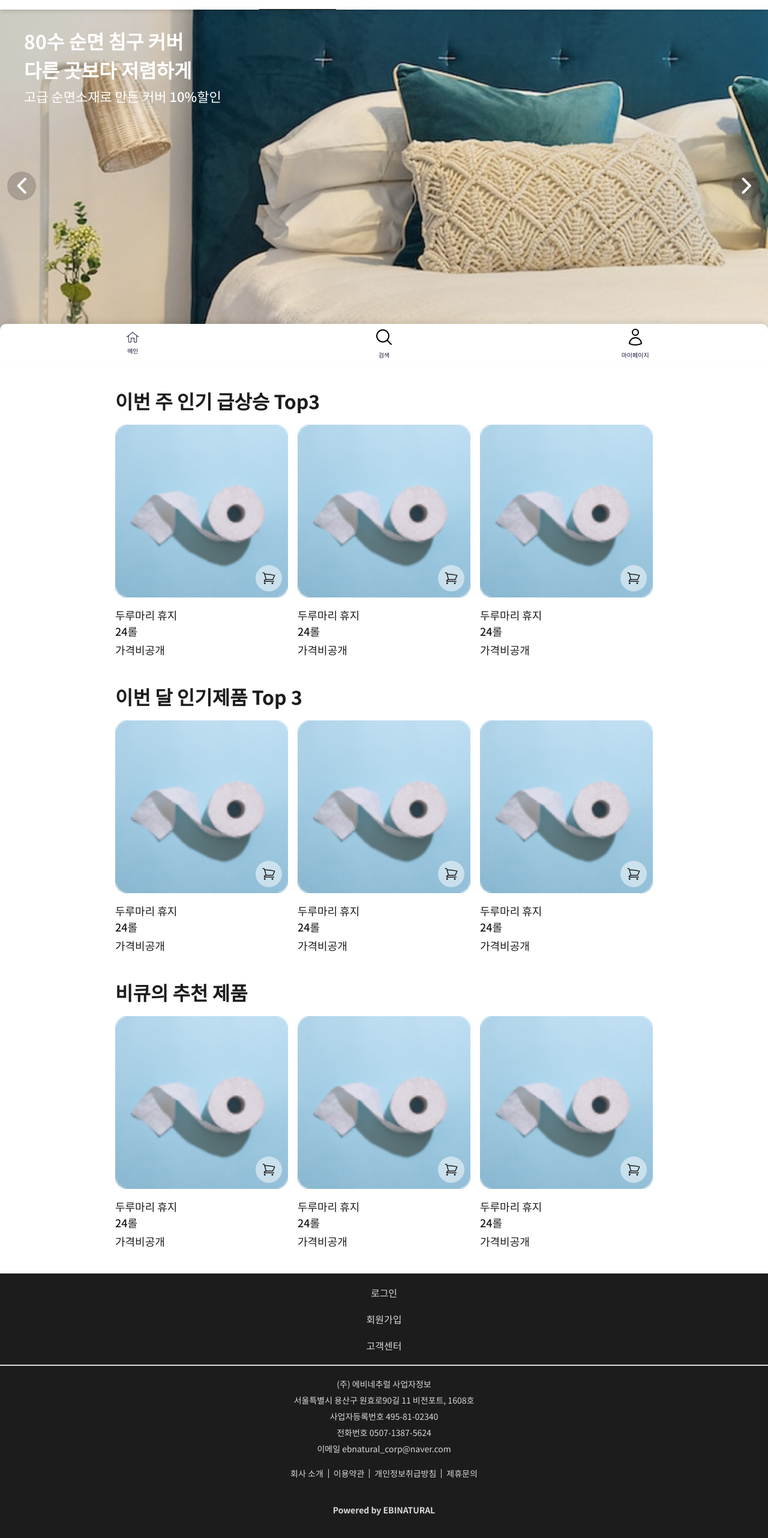
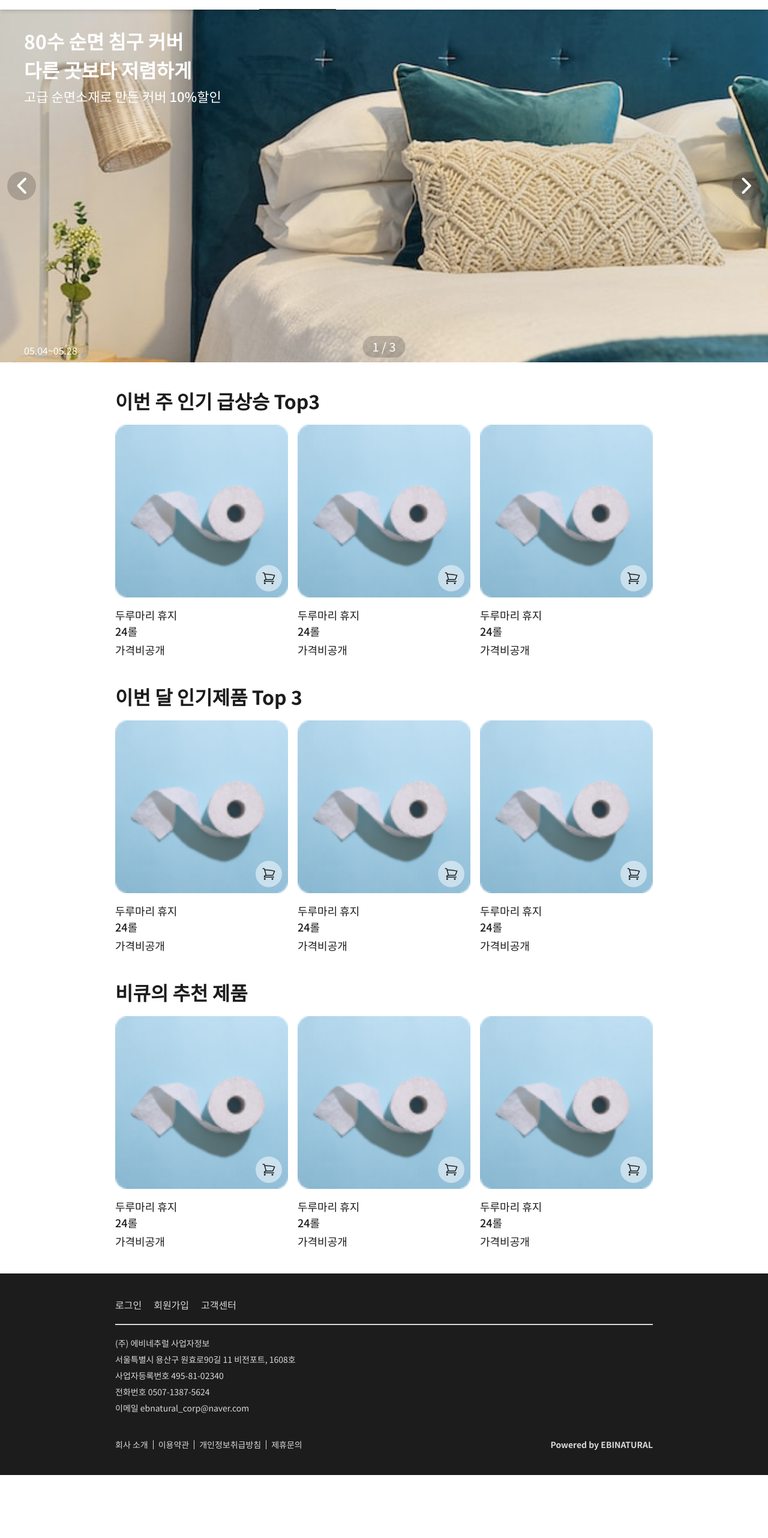
Before and after one commit to Muhan-Company/bizcurator-ecommerce, a Next.js app: page / in a window 1280 px wide. Shown: the part 196-2760 px from the top of the page at 60% size. After the commit the page ends 2655 px from the top, so only its background shows below. Built offline with nearby package versions, Linux system fonts and the light colour scheme.

Commit message:
feat: 반응형 디자인 - Issue #35

```diff
--- a/components/footer/Footer.tsx
+++ b/components/footer/Footer.tsx
@@ -11,8 +11,8 @@ export default function Footer() {
   };
 
   return (
-    <footer className="bg-main pt-5 pb-20">
-      <div className="flex flex-col items-center gap-y-5 pb-5">
+    <footer className="bg-main pt-5 pb-20 lg:py-10 lg:px-24 xl:px-48">
+      <div className="flex flex-col lg:flex-row items-center gap-y-5 lg:gap-x-5 pb-5">
         <button onClick={openModal} className="footer-btn">
           로그인
         </button>
@@ -24,13 +24,14 @@ export default function Footer() {
         </Link>
       </div>
       <div className="w-full seperator"></div>
-      <div className="flex flex-col items-center py-5 gap-y-1.5">
+      <div className="flex flex-col items-center lg:items-start py-5 gap-y-1.5 mb-5">
         <span className="footer-span">(주) 에비네추럴 사업자정보</span>
         <span className="footer-span">서울특별시 용산구 원효로90길 11 비전포트, 1608호</span>
         <span className="footer-span">사업자등록번호 495-81-02340</span>
         <span className="footer-span">전화번호 0507-1387-5624</span>
         <span className="footer-span">이메일 ebnatural_corp@naver.com</span>
       </div>
+      <div className="flex flex-col lg:flex-row lg:items-center lg:justify-between">
         <div className="flex justify-center gap-x-2 items-center">
           <span className="footer-span">회사 소개</span>
           <span className="short-seperator"></span>
@@ -40,7 +41,8 @@ export default function Footer() {
           <span className="short-seperator"></span>
           <span className="footer-span">제휴문의</span>
         </div>
-      <h5 className="font-bold text-button-xs text-gray_02 text-center mt-10">Powered by EBINATURAL</h5>
+        <h5 className="font-bold text-button-xs text-gray_02 text-center mt-10 lg:mt-0">Powered by EBINATURAL</h5>
+      </div>
     </footer>
   );
 }
--- a/components/footer/NavBar.tsx
+++ b/components/footer/NavBar.tsx
@@ -14,7 +14,7 @@ export default function NavBar() {
   };
 
   return (
-    <div className="z-10 grid grid-cols-3 fixed left-0 bottom-0 right-0 h-16 bg-white rounded-t-[10px] px-3 shadow-[0_-4px_8px_rgba(0,0,0,0.08)]">
+    <div className="sm:hidden z-10 grid grid-cols-3 fixed left-0 bottom-0 right-0 h-16 bg-white rounded-t-[10px] px-3 shadow-[0_-4px_8px_rgba(0,0,0,0.08)]">
       <Link href={'/'} className="navbar-btn">
         <HomeIcon />
         <span className="navbar-text">메인</span>
```
Lines whose indentation alone changed are shown as unchanged.
